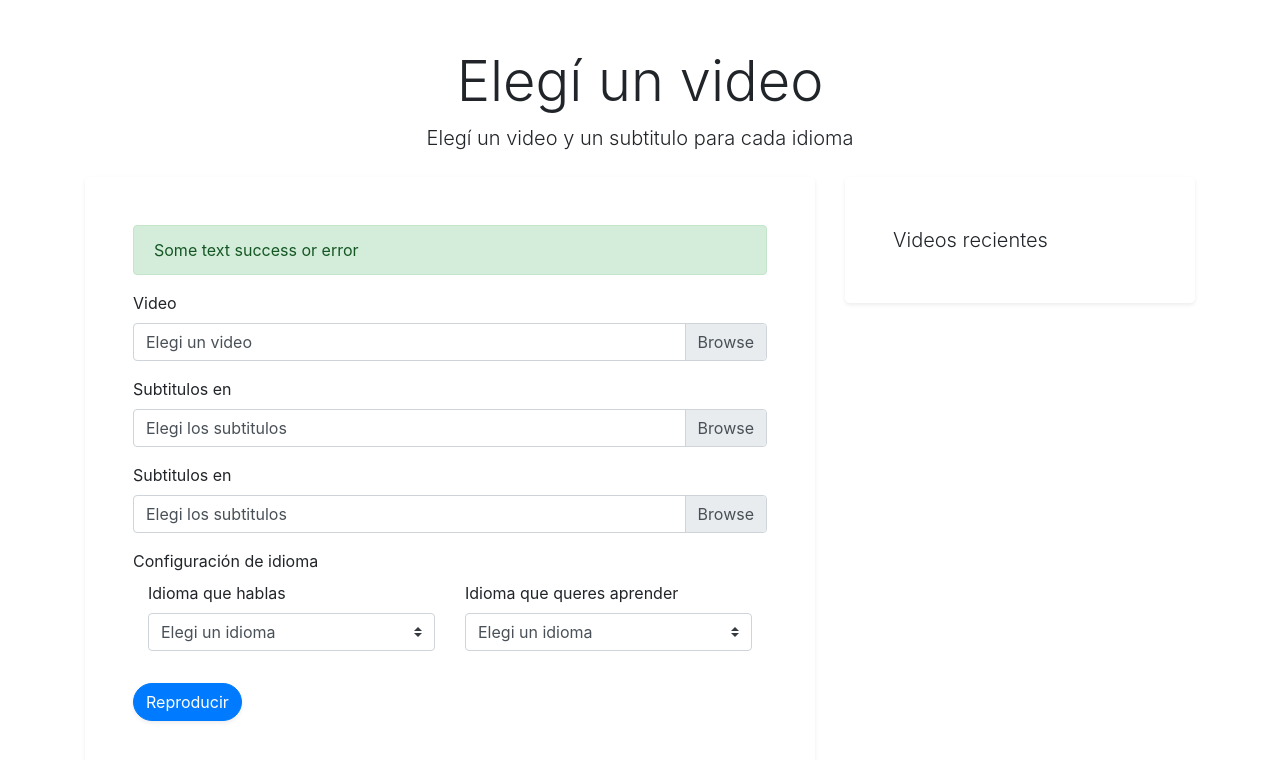
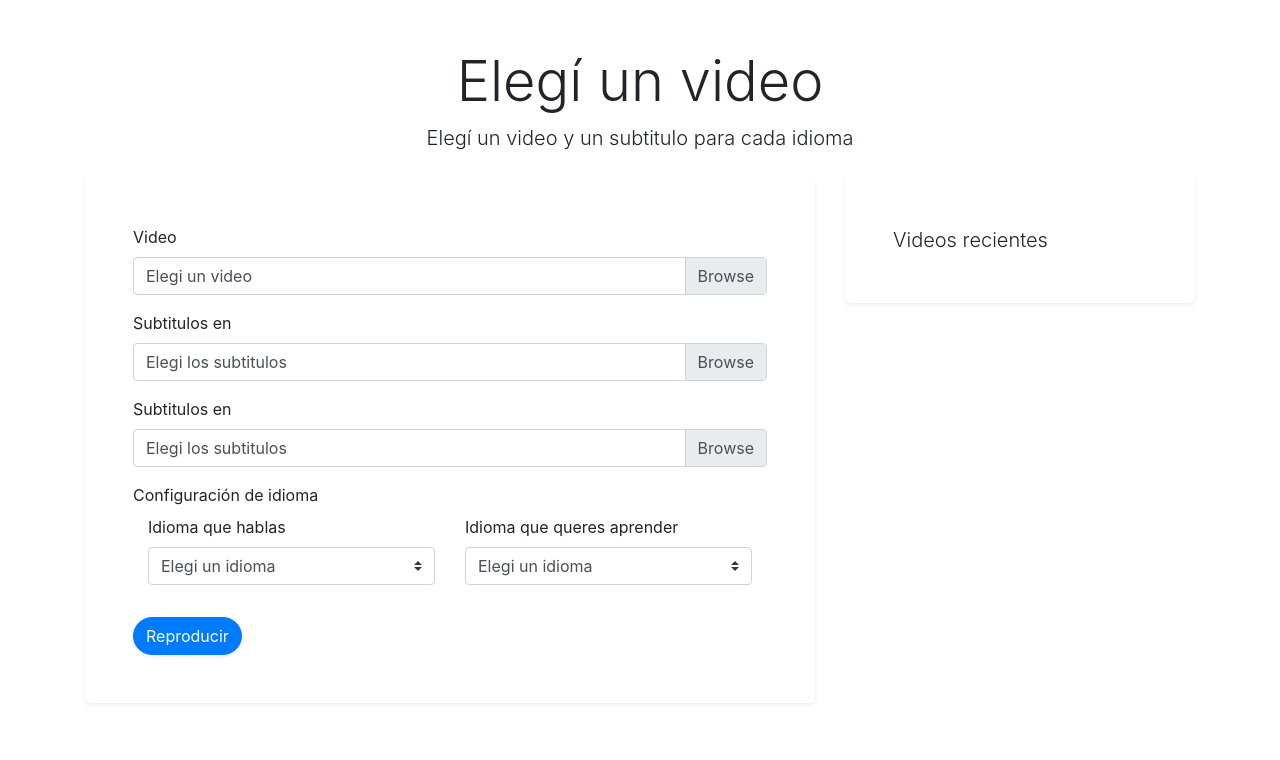
Before and after one commit to JoseHuertasDev/BilingualPlay, an Angular app: page / in a window 1280 px wide. Shown: the top 760 px of the page. Built offline with nearby package versions, Linux system fonts and the light colour scheme.

Commit message:
Removed useless text

```diff
--- a/src/app/choose-video/choose-video.component.html
+++ b/src/app/choose-video/choose-video.component.html
@@ -9,7 +9,6 @@
     <div class="col-8 mx-auto">
       <div class="bg-white rounded-lg shadow-sm p-5">
         <div id="card">
-          <p class="alert alert-success">Some text success or error</p>
           <form role="form">
             <div class="form-group">
               <label>Video</label>
```
